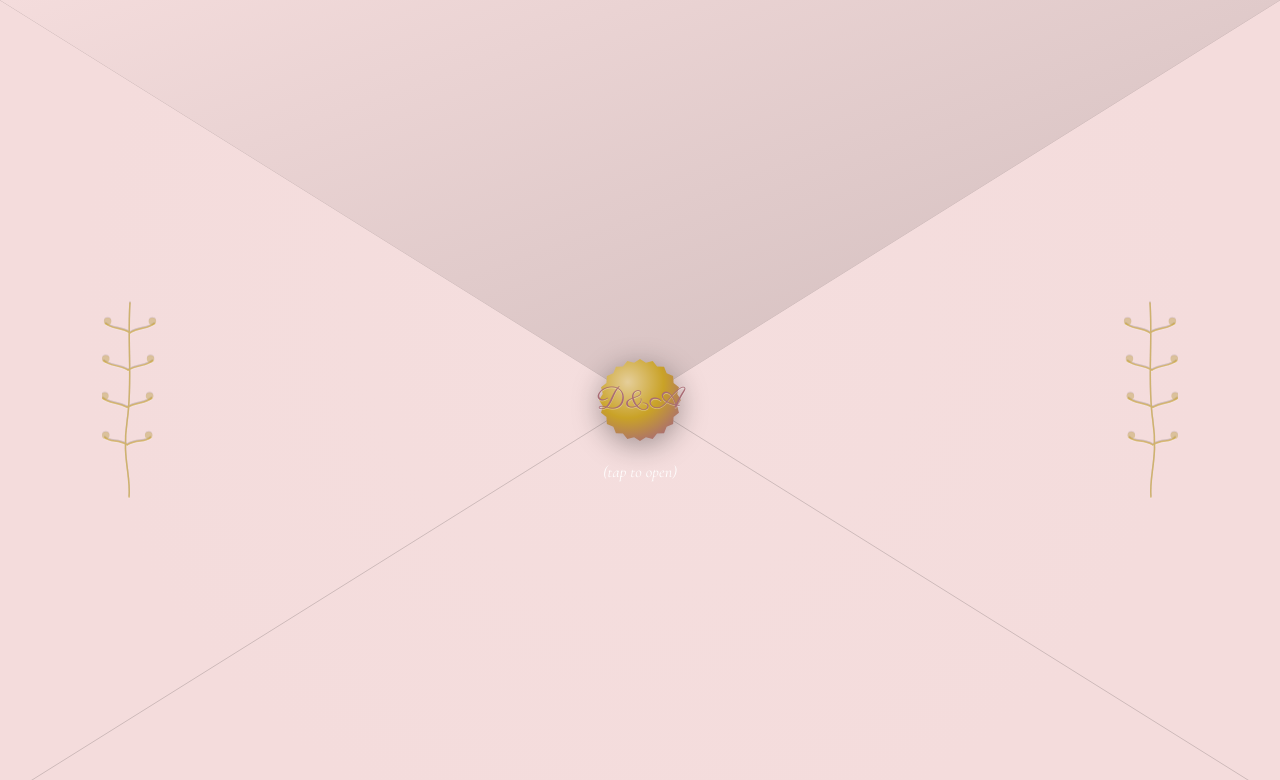
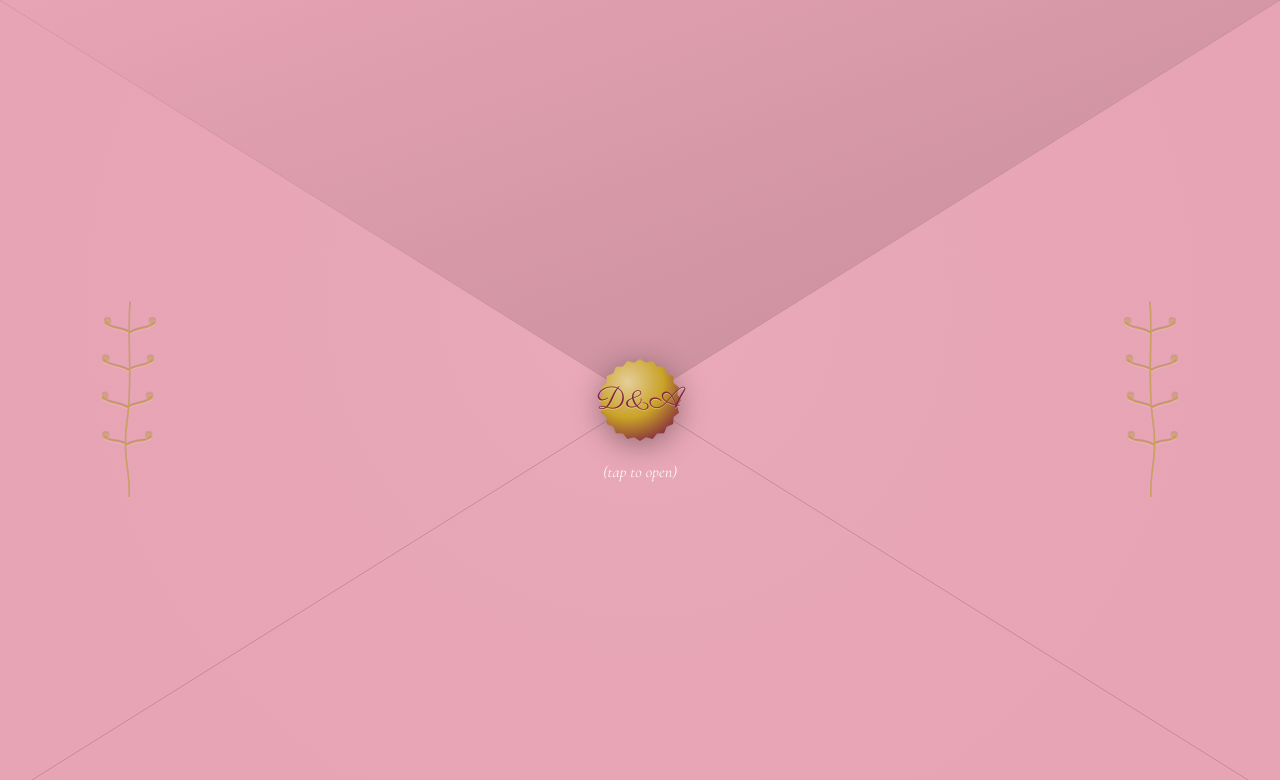
Before and after one commit to MQasim47/Wedding-invite, a website built with Vite: page index.html in a window 1280 px wide. Shown: the top 780 px of the page. Built offline with nearby package versions, Linux system fonts and the light colour scheme; some packages are replaced by stand-ins of ours.

Commit message:
Deepen the pink palette to raspberry/plum tones
New theme tokens across the board: surface, text, primary, primaryDeep and
envelope all moved to deeper, more saturated values (primary now a deep
rose/raspberry #A83A56, primaryDeep a dark #82263F). Everything that
referenced the old tokens via CSS custom properties picked this up
automatically (envelope, wax seal, names badge, calendar/timeline hearts,
buttons, RSVP radios/stepper, dahlia band, closing wax-seal heart). Also:

- Companion heart particles switched from gold to the new primary pink, to
  match every other heart on the site (was the one inconsistent one).
- favicon.svg and og-image.svg had their own hardcoded hex copies of the
  old palette, updated to match; og-image.jpg re-rendered from the SVG.
- Verified contrast: white text on primary/primaryDeep and primary/
  primaryDeep text on white/cream both clear 4.5:1 (6.1-9.1:1 measured).

```diff
--- a/src/config.js
+++ b/src/config.js
@@ -133,13 +133,13 @@ export const config = {
 
   theme: {
     background: "#FFFCFA",
-    surface: "#FDF4F1",
-    text: "#4A3A38",
-    primary: "#C48B93",
-    primaryDeep: "#A96B74",
+    surface: "#FBEDEF",
+    text: "#3E2A2E",
+    primary: "#A83A56", // deep rose/raspberry
+    primaryDeep: "#82263F",
     accent: "#C9A227",
     accentSoft: "#E5CE9A",
-    envelope: "#F4DCDC",
+    envelope: "#E7A4B4",
   },
 
   music: {
--- a/src/styles/main.css
+++ b/src/styles/main.css
@@ -399,7 +399,9 @@ svg { display: block; }
   top: 26%;
   width: 14px;
   height: 14px;
-  color: var(--color-accent);
+  /* Pink, matching every other heart on the site (calendar, timeline,
+     closing wax seal) — gold is reserved for borders/chains/ornaments. */
+  color: var(--color-primary);
   transform: translate(-50%, -50%);
 }
 
--- a/src/styles/theme.css
+++ b/src/styles/theme.css
@@ -11,16 +11,16 @@
   font-size: 106.25%;
 
   --color-background: #FFFCFA;
-  --color-surface: #FDF4F1;
-  --color-text: #4A3A38;
-  --color-primary: #C48B93;
-  --color-primary-deep: #A96B74;
+  --color-surface: #FBEDEF;
+  --color-text: #3E2A2E;
+  --color-primary: #A83A56;
+  --color-primary-deep: #82263F;
   --color-accent: #C9A227;
   --color-accent-soft: #E5CE9A;
-  --color-envelope: #F4DCDC;
+  --color-envelope: #E7A4B4;
 
-  --color-primary-rgb: 196, 139, 147;
-  --color-primary-deep-rgb: 169, 107, 116;
+  --color-primary-rgb: 168, 58, 86;
+  --color-primary-deep-rgb: 130, 38, 63;
   --color-accent-rgb: 201, 162, 39;
 
   --font-script: "Parisienne", cursive;
```
Also changed, not shown: public/favicon.svg, public/images/og-image.jpg, public/images/og-image.svg.
